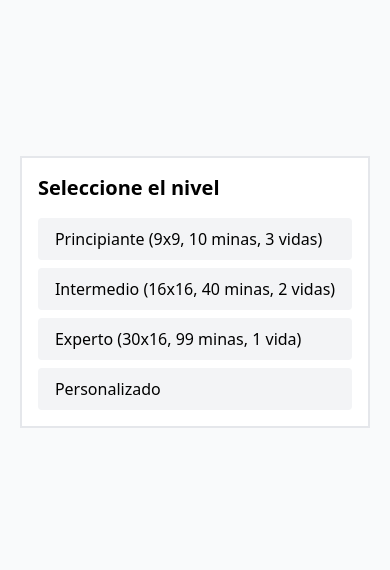
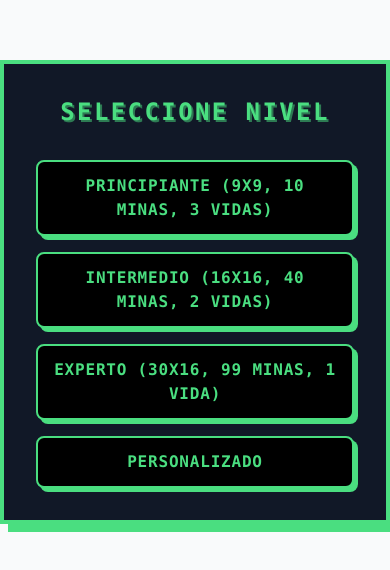
Before and after one commit to Federico-Benitez/buscaminas, a React (Vite) app: page / in a window 390 px wide. Shown: the part 130-700 px from the top of the page. Built offline with nearby package versions, Linux system fonts and the light colour scheme.

Commit message:
feat: Add responsive board scaling and update UI with consistent retro-themed styles for messages, buttons, and level selection.

```diff
--- a/src/App.tsx
+++ b/src/App.tsx
@@ -115,22 +115,46 @@ export default function App() {
       ) : (
         <>
           <div className="flex justify-center px-6 py-2 min-h-[40px]">
-            {message && <div className="text-orange-600 font-bold animate-pulse">{message}</div>}
+            {message && (
+              <div className="font-mono font-bold text-orange-500 animate-pulse tracking-wider drop-shadow-[1px_1px_0_rgba(0,0,0,1)]">
+                {message}
+              </div>
+            )}
           </div>
 
           {won && (
-            <div className="text-green-700 dark:text-green-300 font-bold text-xl text-center">
+            <div className="
+              font-mono font-bold text-3xl text-center uppercase tracking-[0.2em]
+              text-green-400 drop-shadow-[3px_3px_0_#14532d]
+              animate-bounce
+              mb-4
+            ">
               ¡Ganaste! 🎉
             </div>
           )}
           {gameOver && (
-            <div className="text-red-700 dark:text-red-300 font-bold text-xl text-center">
+            <div className="
+              font-mono font-bold text-3xl text-center uppercase tracking-[0.2em]
+              text-red-500 drop-shadow-[3px_3px_0_#7f1d1d]
+              mb-4
+            ">
               ¡Perdiste! 💥
             </div>
           )}
           <button
             onClick={resetGame}
-            className="px-4 py-2 bg-blue-600 text-white rounded hover:bg-blue-500"
+            className="
+              px-6 py-3 mt-4 mb-2
+              font-mono font-bold uppercase tracking-widest
+              bg-gray-900 text-green-400
+              border-4 border-green-400
+              shadow-[4px_4px_0_0_#4ade80]
+              hover:translate-x-[2px] hover:translate-y-[2px]
+              hover:shadow-[2px_2px_0_0_#4ade80]
+              active:translate-x-[4px] active:translate-y-[4px]
+              active:shadow-none
+              transition-all duration-75
+            "
           >
             Reiniciar partida
           </button>
--- a/src/components/LevelSelector.tsx
+++ b/src/components/LevelSelector.tsx
@@ -18,14 +18,34 @@ export default function LevelSelector({
     }
 
     return (
-        <div className="text-black p-4 border-2 bg-white dark:bg-gray-800 dark:text-white">
-            <h1 className="text-xl font-semibold mb-4">Seleccione el nivel</h1>
-            <div className="space-y-2">
+        <div className="
+            p-8 max-w-md w-full
+            bg-gray-900 text-green-400
+            border-4 border-green-400
+            shadow-[8px_8px_0_0_#4ade80]
+            font-mono
+        ">
+            <h1 className="text-2xl font-bold uppercase tracking-widest text-center mb-8 drop-shadow-[2px_2px_0_rgba(74,222,128,0.5)]">
+                Seleccione Nivel
+            </h1>
+            <div className="space-y-4">
                 {levels.map((lvl) => (
                     <button
                         key={lvl.id}
                         onClick={(e) => handleClick(e, lvl.id)}
-                        className="block w-full text-left px-4 py-2 bg-gray-100 dark:bg-gray-700 dark:hover:bg-gray-600 rounded hover:bg-gray-200"
+                        className="
+                            block w-full text-center px-4 py-3
+                            bg-black text-green-400
+                            border-2 border-green-400
+                            font-bold uppercase tracking-wider
+                            shadow-[4px_4px_0_0_#4ade80]
+                            hover:translate-x-[2px] hover:translate-y-[2px]
+                            hover:shadow-[2px_2px_0_0_#4ade80]
+                            hover:bg-green-900/20
+                            active:translate-x-[4px] active:translate-y-[4px]
+                            active:shadow-none
+                            transition-all duration-75
+                        "
                     >
                         {lvl.label}
                     </button>
```
